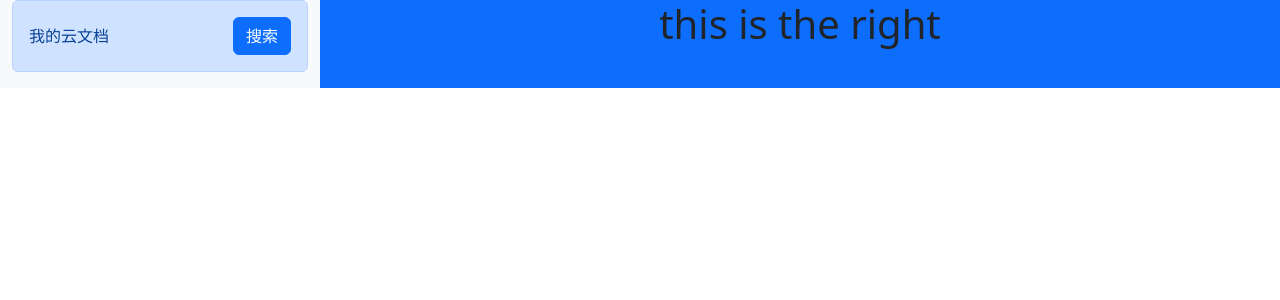
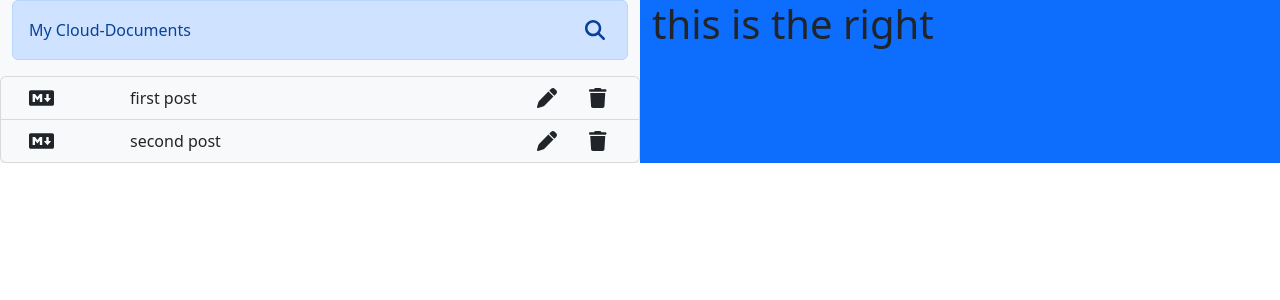
Before and after one commit to fengjw9811/markdown-editor, a React (Create React App) app: page / in a window 1280 px wide. Shown: the top 300 px of the page. Built offline with nearby package versions, Linux system fonts and the light colour scheme.

Commit message:
feat: 左侧搜索栏

```diff
--- a/src/App.css
+++ b/src/App.css
@@ -1,38 +1,9 @@
-.App {
-  text-align: center;
+.icon-button {
+  background: none;
+  border: none;
+  color: inherit;
 }
 
-.App-logo {
-  height: 40vmin;
-  pointer-events: none;
+.c-link {
+  cursor: pointer;
 }
-
-@media (prefers-reduced-motion: no-preference) {
-  .App-logo {
-    animation: App-logo-spin infinite 20s linear;
-  }
-}
-
-.App-header {
-  background-color: #282c34;
-  min-height: 100vh;
-  display: flex;
-  flex-direction: column;
-  align-items: center;
-  justify-content: center;
-  font-size: calc(10px + 2vmin);
-  color: white;
-}
-
-.App-link {
-  color: #61dafb;
-}
-
-@keyframes App-logo-spin {
-  from {
-    transform: rotate(0deg);
-  }
-  to {
-    transform: rotate(360deg);
-  }
-}
--- a/src/App.js
+++ b/src/App.js
@@ -1,21 +1,45 @@
-import FileSearch from './components/FileSearch'
-import './App.css'
-import 'bootstrap/dist/css/bootstrap.min.css'
+import React from 'react';
+import FileSearch from './components/FileSearch';
+import FileList from './components/FileList';
+import defaultFiles from './utils/defaultFiles';
+import './App.css';
+import 'bootstrap/dist/css/bootstrap.min.css';
 
-function App () {
-  const onFileSearch = () => {}
+const App = () => {
+  const onFileSearch = (value) => {
+    console.log(value);
+  };
+
+  const onFileClick = (id) => {
+    console.log(id);
+  };
+
+  const onSaveEdit = (id) => {
+    console.log(id);
+  };
+
+  const onFileDelete = (id) => {
+    console.log(id);
+  };
+
   return (
     <div className="App container-fluid">
       <div className='row'>
-        <div className='col-3 bg-light left-panel'>
-          <FileSearch title="我的云文档" onFileSearch={onFileSearch}/>
+        <div className='col bg-light left-panel'>
+          <FileSearch title="My Cloud-Documents" onFileSearch={onFileSearch}/>
+          <FileList
+            files={defaultFiles}
+            onFileClick={onFileClick}
+            onFileDelete={onFileDelete}
+            onSaveEdit={onSaveEdit}
+          />
         </div>
-        <div className='col-9 bg-primary right-panel'>
+        <div className='col bg-primary right-panel'>
           <h1>this is the right</h1>
         </div>
       </div>
     </div>
-  )
-}
+  );
+};
 
-export default App
+export default App;
--- /dev/null
+++ b/src/components/FileList/index.jsx
@@ -0,0 +1,49 @@
+import {useState, useEffect, useRef} from 'react';
+import {FontAwesomeIcon} from '@fortawesome/react-fontawesome';
+import {faPen, faTrash} from '@fortawesome/free-solid-svg-icons';
+import {faMarkdown} from '@fortawesome/free-brands-svg-icons';
+import PropTypes from 'prop-types';
+
+const FileList = (props) => {
+  const {files, onFileClick, onSaveEdit, onFileDelete} = props;
+  const [editStatus, setEditStatus] = useState(false);
+  const [value, setValue] = useState('');
+  return (
+    <ul className='list-group list-ground-flush file-list'>
+      {
+        files.map((file) => (
+          <li
+            className='list-group-item bg-light row
+            d-flex align-items-center file-item'
+            key={file.id}>
+            <span className='col-2'>
+              <FontAwesomeIcon icon={faMarkdown} size='lg' />
+            </span>
+            <span className='col-8 c-link' onClick={() =>onFileClick(file.id)}>
+              {file.title}
+            </span>
+            <button className='icon-button col-1' onClick={() => {
+              onSaveEdit(file.id); setValue(file.title);
+            }}>
+              <FontAwesomeIcon title='编辑' icon={faPen} size='lg' />
+            </button>
+            <button className='icon-button col-1' onClick={() => {
+              onFileDelete(file.id);
+            }}>
+              <FontAwesomeIcon title='删除' icon={faTrash} size='lg' />
+            </button>
+          </li>
+        ))
+      }
+    </ul>
+  );
+};
+
+FileList.propTypes = {
+  files: PropTypes.array,
+  onFileClick: PropTypes.func,
+  onSaveEdit: PropTypes.func,
+  onFileDelete: PropTypes.func,
+};
+
+export default FileList;
--- a/src/components/FileSearch/index.js
+++ /dev/null
@@ -1,49 +0,0 @@
-import { useState, useEffect } from 'react'
-
-const FileSearch = (props) => {
-  const { title, onFileSearch } = props
-  console.log(onFileSearch)
-  const [inputActive, setInputActive] = useState(false)
-  const [value, setValue] = useState('')
-
-  const closeSearch = (e) => {
-    e.preventDefault()
-    setInputActive(false)
-    setValue('')
-  }
-
-  useEffect(() => {
-    const handleInputEvent = (event) => {
-      const { keycode } = event
-      if (keycode === 13 && inputActive) {
-        onFileSearch(value)
-      } else if (keycode === 27 && inputActive) {
-        closeSearch()
-      }
-    }
-  })
-  return (
-    <div className='alert alert-primary'>
-        {
-            !inputActive && (
-                <div className='d-flex justify-content-between align-items-center'>
-                    <span>{title}</span>
-                    <button type='button' className='btn btn-primary' onClick={() => setInputActive(true)}>搜索</button>
-                </div>
-            )
-        }
-        {
-            inputActive && (
-                <div className='row'>
-                    <div className='col-8'>
-                        <input className='form-control' value={value} onChange={(e) => setValue(e.target.value)}/>
-                    </div>
-                    <button type='button' className='btn btn-primary col-4' onClick={() => setInputActive(false)}>关闭</button>
-                </div>
-            )
-        }
-    </div>
-  )
-}
-
-export default FileSearch
--- /dev/null
+++ b/src/components/FileSearch/index.jsx
@@ -0,0 +1,83 @@
+import {useState, useEffect, useRef} from 'react';
+import PropTypes from 'prop-types';
+import {FontAwesomeIcon} from '@fortawesome/react-fontawesome';
+import {faMagnifyingGlass, faXmark} from '@fortawesome/free-solid-svg-icons';
+import useKeyPress from '../../hooks/useKeyPress';
+
+const FileSearch = (props) => {
+  const {title, onFileSearch} = props;
+  const [inputActive, setInputActive] = useState(false);
+  const [value, setValue] = useState('');
+  const enterPressed = useKeyPress(13);
+  const escPressed = useKeyPress(27);
+  const input = useRef(null);
+
+  const closeSearch = () => {
+    setInputActive(false);
+    setValue('');
+  };
+
+  useEffect(() => {
+    if (enterPressed && inputActive) {
+      onFileSearch(value);
+    }
+    if (escPressed && inputActive) {
+      closeSearch();
+    }
+  });
+
+  // 实现input框的自动focus
+  useEffect(() => {
+    if (inputActive) {
+      input.current.focus();
+    }
+  }, [inputActive]);
+  return (
+    <div className='alert alert-primary d-flex
+    justify-content-between align-items-center'>
+      {
+        !inputActive && (
+          <>
+            <span>{title}</span>
+            <button
+              type='button'
+              className='icon-button'
+              onClick={() => setInputActive(true)}>
+              {/* <img src={searchSVG} width="25px"/> */}
+              <FontAwesomeIcon icon={faMagnifyingGlass} title="搜索" size='lg'/>
+            </button>
+          </>
+        )
+      }
+      {
+        inputActive && (
+          <>
+            <input
+              className='form-control'
+              value={value}
+              onChange={(e) => setValue(e.target.value)}
+              ref={input}
+            />
+            <button
+              type='button'
+              className='icon-button'
+              onClick={closeSearch}>
+              <FontAwesomeIcon icon={faXmark} size="lg" />
+            </button>
+          </>
+        )
+      }
+    </div>
+  );
+};
+
+FileSearch.propTypes = {
+  title: PropTypes.string,
+  onFileSearch: PropTypes.func.isRequired,
+};
+
+FileSearch.defaultProps = {
+  title: '我的云文档',
+};
+
+export default FileSearch;
--- /dev/null
+++ b/src/hooks/useKeyPress.js
@@ -0,0 +1,32 @@
+import {useState, useEffect} from 'react';
+
+const useKeyPress = (targetKeyCode) => {
+  const [keyPressed, setKeyPressed] = useState(false);
+
+  const keyDownHandler = (e) => {
+    const {keyCode} = e;
+    if (keyCode === targetKeyCode) {
+      setKeyPressed(true);
+    }
+  };
+
+  const keyUpHandler = (e) => {
+    const {keyCode} = e;
+    if (keyCode === targetKeyCode) {
+      setKeyPressed(false);
+    }
+  };
+
+  useEffect(() => {
+    document.addEventListener('keydown', keyDownHandler);
+    document.addEventListener('keyup', keyUpHandler);
+    return () => {
+      document.removeEventListener('keydown', keyDownHandler);
+      document.removeEventListener('keyup', keyUpHandler);
+    };
+  }, []);
+
+  return keyPressed;
+};
+
+export default useKeyPress;
--- /dev/null
+++ b/src/utils/defaultFiles.js
@@ -0,0 +1,16 @@
+const defaultFiles = [
+  {
+    id: 1,
+    title: 'first post',
+    body: 'should be aware of this',
+    createdTime: 1660761426978,
+  },
+  {
+    id: 2,
+    title: 'second post',
+    body: '## this is the title',
+    createdTime: 1660761476093,
+  },
+];
+
+export default defaultFiles;
```
Also changed, not shown: package.json (+5 -4 lines), src/index.js (+11 -11 lines), src/reportWebVitals.js (+10 -10 lines), .eslintrc.json, 2 other files (tests, documents, lock files or other folders).
